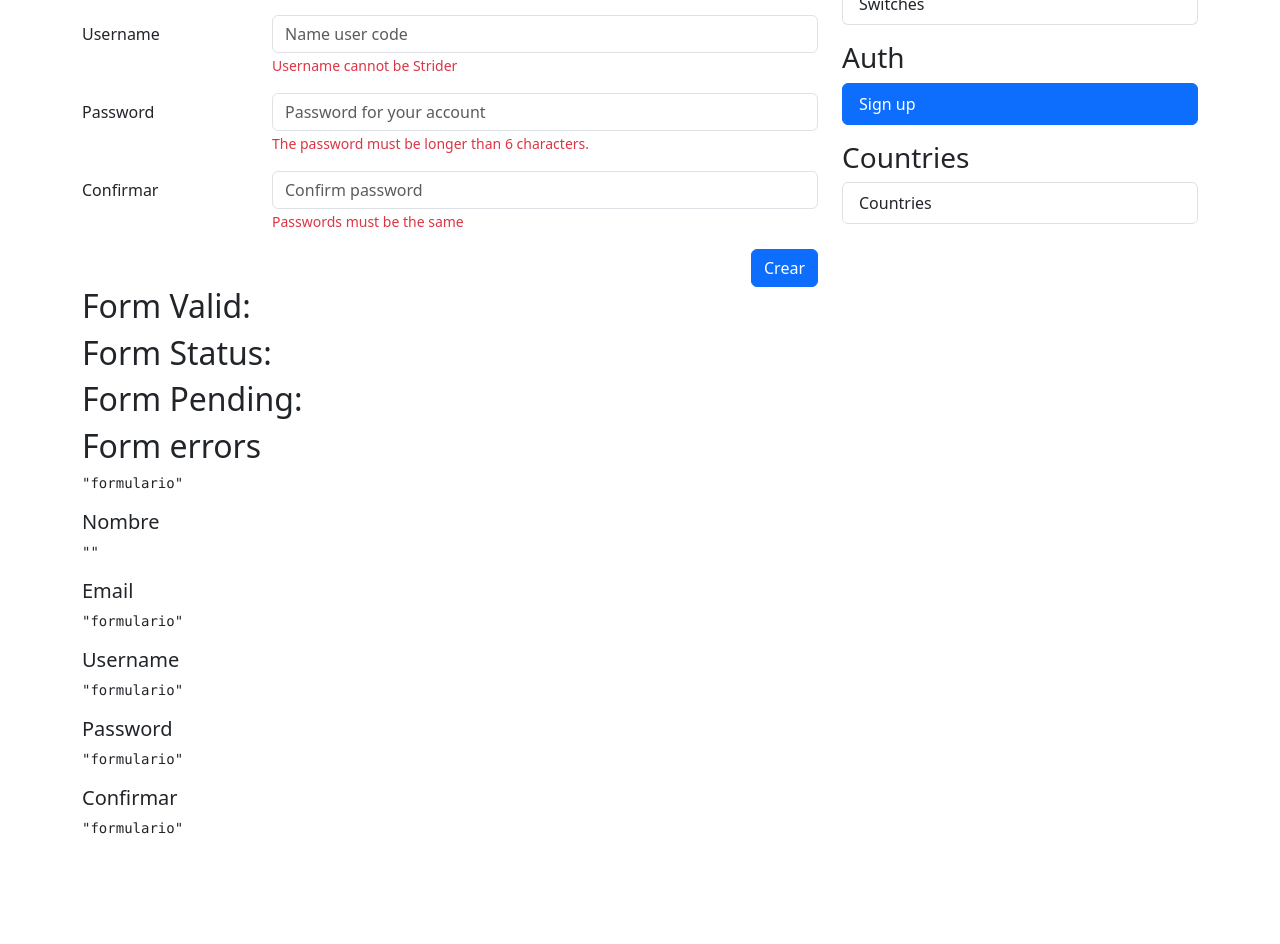
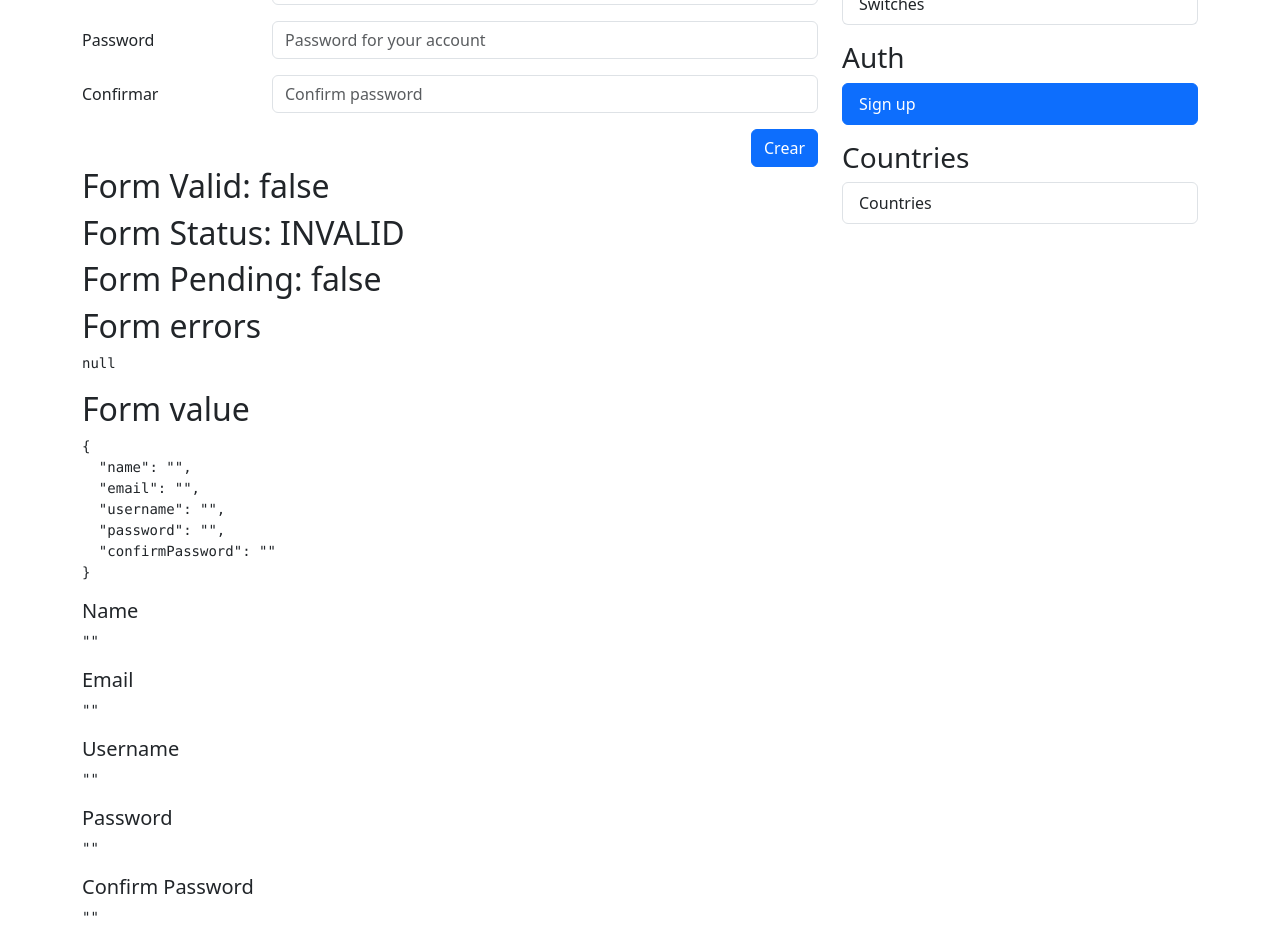
Before and after one commit to relicary/reactive-forms-app, an Angular app: page /auth/sign-up in a window 1280 px wide. Shown: the part 260-1204 px from the top of the page. Before the commit the page ends 1115 px from the top, so only its background shows below. Built offline with nearby package versions, Linux system fonts and the light colour scheme.

Commit message:
FORM: Added validation in HMTL

```diff
--- a/src/app/auth/pages/register-page/register-page.component.html
+++ b/src/app/auth/pages/register-page/register-page.component.html
@@ -3,7 +3,7 @@
 
 <div class="row">
   <div class="col">
-    <form autocomplete="off" [formGroup]="myForm">
+    <form autocomplete="off" [formGroup]="myForm" (ngSubmit)="onSubmit()">
       <!-- Nombre -->
       <div class="row mb-3">
         <label class="col-sm-3 col-form-label">Name and Surname</label>
@@ -15,9 +15,11 @@
             formControlName="name"
           />
 
+          @if ( formUtils.isValidField(myForm, 'name') ) {
           <span class="form-text text-danger">
-            Must be in first name and surname format
+            {{ formUtils.getFieldError(myForm, "name") }}
           </span>
+          }
         </div>
       </div>
 
@@ -30,7 +32,11 @@
             placeholder="User's email address"
             formControlName="email"
           />
-          <span class="form-text text-danger"> email error message </span>
+          @if ( formUtils.isValidField(myForm, 'email') ) {
+          <span class="form-text text-danger">
+            {{ formUtils.getFieldError(myForm, "email") }}
+          </span>
+          }
         </div>
       </div>
 
@@ -43,9 +49,11 @@
             placeholder="Name user code"
             formControlName="username"
           />
+          @if ( formUtils.isValidField(myForm, 'username') ) {
           <span class="form-text text-danger">
-            Username cannot be Strider
+            {{ formUtils.getFieldError(myForm, "username") }}
           </span>
+          }
         </div>
       </div>
 
@@ -59,9 +67,11 @@
             formControlName="password"
           />
 
+          @if ( formUtils.isValidField(myForm, 'password') ) {
           <span class="form-text text-danger">
-            The password must be longer than 6 characters.
+            {{ formUtils.getFieldError(myForm, "password") }}
           </span>
+          }
         </div>
       </div>
 
@@ -76,9 +86,11 @@
             formControlName="confirmPassword"
           />
 
+          @if ( formUtils.isValidField(myForm, 'confirmPassword') ) {
           <span class="form-text text-danger">
-            Passwords must be the same
+            {{ formUtils.getFieldError(myForm, "confirmPassword") }}
           </span>
+          }
         </div>
       </div>
 
@@ -91,23 +103,25 @@
   </div>
 </div>
 
-<h2>Form Valid:</h2>
-<h2>Form Status:</h2>
-<h2>Form Pending:</h2>
+<h2>Form Valid: {{ myForm.valid }}</h2>
+<h2>Form Status: {{ myForm.status }}</h2>
+<h2>Form Pending: {{ myForm.pending }}</h2>
 <h2>Form errors</h2>
-<pre>{{ "formulario" | json }}</pre>
+<pre>{{ myForm.errors | json }}</pre>
+<h2>Form value</h2>
+<pre>{{ myForm.value | json }}</pre>
 
-<h5>Nombre</h5>
+<h5>Name</h5>
 <pre>{{ myForm.controls["name"].value | json }}</pre>
 
 <h5>Email</h5>
-<pre>{{ "formulario" | json }}</pre>
+<pre>{{ myForm.controls["email"].value | json }}</pre>
 
 <h5>Username</h5>
-<pre>{{ "formulario" | json }}</pre>
+<pre>{{ myForm.controls["username"].value | json }}</pre>
 
 <h5>Password</h5>
-<pre>{{ "formulario" | json }}</pre>
+<pre>{{ myForm.controls["password"].value | json }}</pre>
 
-<h5>Confirmar</h5>
-<pre>{{ "formulario" | json }}</pre>
+<h5>Confirm Password</h5>
+<pre>{{ myForm.controls["confirmPassword"].value | json }}</pre>
--- a/src/app/auth/pages/register-page/register-page.component.ts
+++ b/src/app/auth/pages/register-page/register-page.component.ts
@@ -27,6 +27,7 @@ export class RegisterPageComponent {
   });
 
   onSubmit() {
-    this.myForm.markAllAsTouched;
+    console.log(this.myForm.value);
+    this.myForm.markAllAsTouched();
   }
 }
--- a/src/app/utils/form-utils.ts
+++ b/src/app/utils/form-utils.ts
@@ -10,6 +10,8 @@ export class FormUtils {
           return `This fields requires ${errors['minlength'].requiredLength} chars at least`;
         case 'min':
           return `The minimum value is ${errors['min'].min} `;
+        case 'email':
+          return 'The value is not a valid email';
       }
     }
 
```
